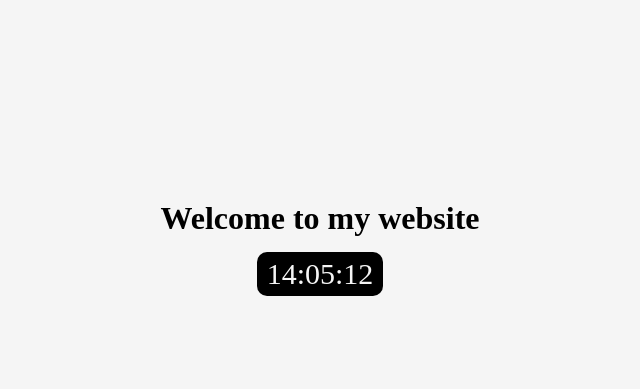
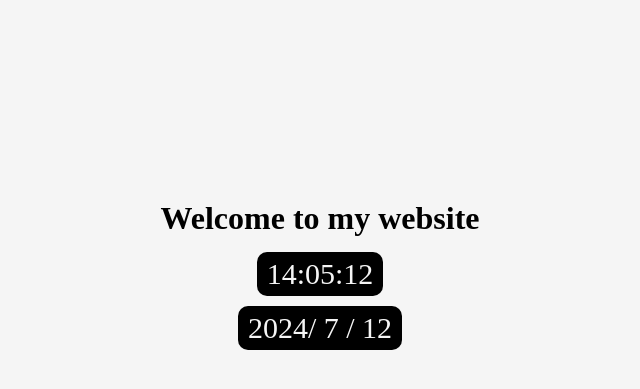
Before and after one commit to iAmMehrad/Test, a Django app: page / in a window 1280 px wide. Shown: the top 389 px of the page, without its empty margins (320-960 px from the left). Run offline with Django 5.2, Linux system fonts and the light colour scheme.

Commit message:
Update index.html

```diff
--- a/templates/index.html
+++ b/templates/index.html
@@ -18,6 +18,7 @@
             padding: 5px 10px;
             width: fit-content;
             margin: 0 auto;
+            margin-bottom: 10px;
             background: black;
             color: whitesmoke;
         }
@@ -27,6 +28,7 @@
 
     <h1 class="title">Welcome to my website</h1>
     <p id="time" class="time_container"></p>
+    <p id="date" class="time_container"></p>
 
     <script>
         function updateTime() {
```
